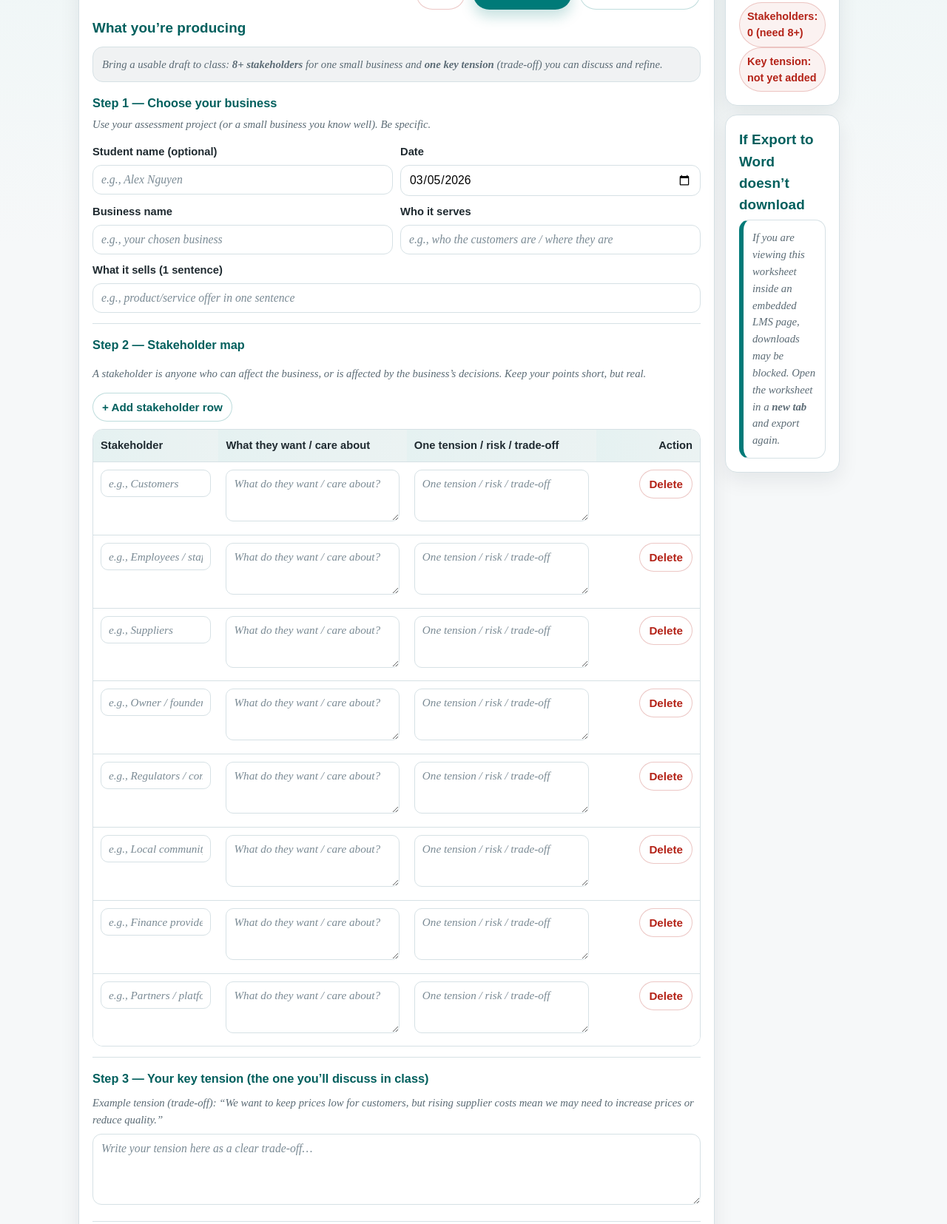
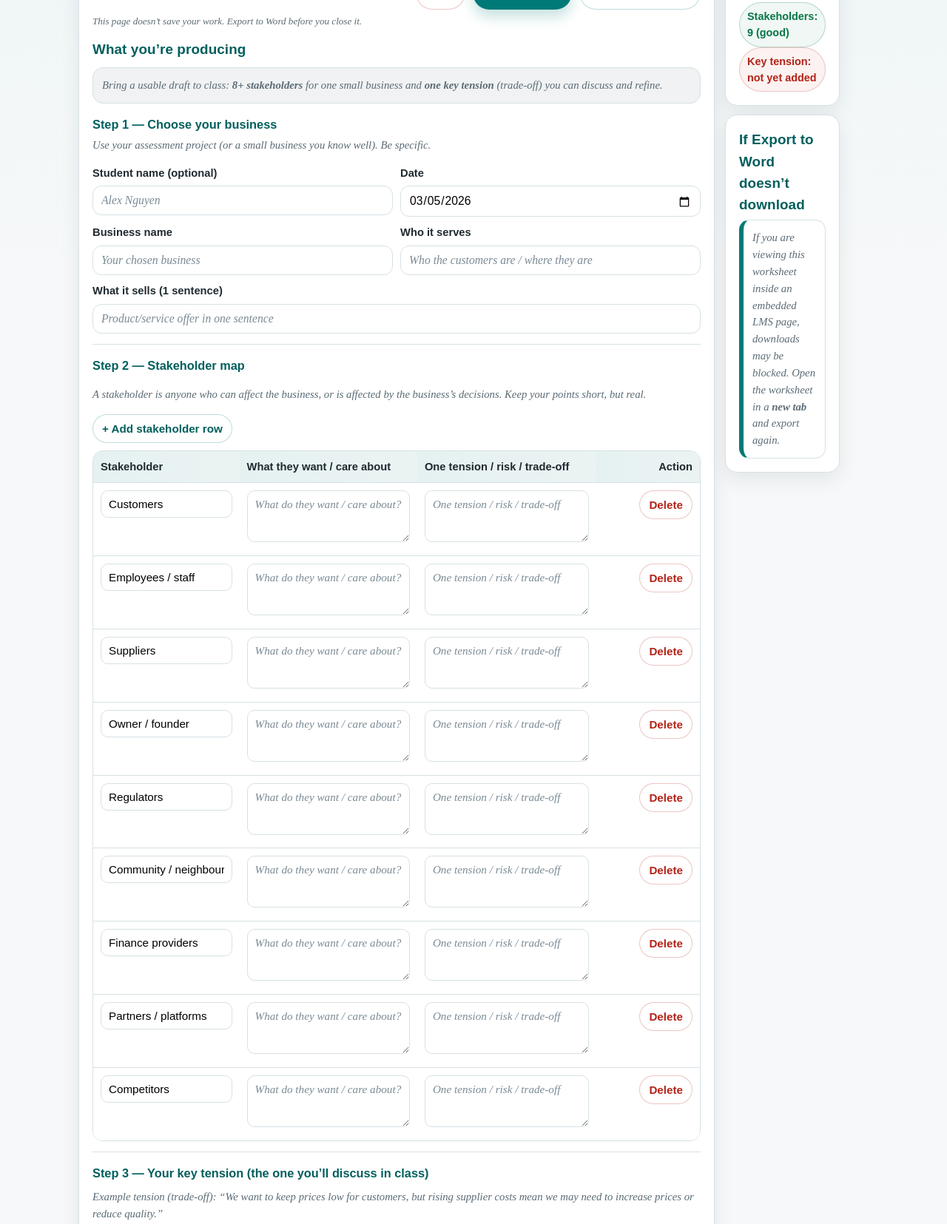
Before and after one commit to Deakin-MMM760/Week-1-Activity-1-Stakeholder-map, a plain HTML site: page index.html in a window 1280 px wide. Shown: the part 161-1816 px from the top of the page at 74% size. Drawn offline with Linux system fonts and the light colour scheme.

Commit message:
Update index.html

```diff
--- a/index.html
+++ b/index.html
@@ -117,7 +117,7 @@
       padding:18px;
     }
 
-    /* ✅ Section headings in Deakin colour */
+    /* Section headings in Deakin colour */
     .card h2, .card h3{
       color: var(--dk-teal-dark);
     }
@@ -149,7 +149,10 @@
       gap:10px;
       flex-wrap:wrap;
       justify-content:flex-end;
-      margin: 0 0 10px 0;
+      margin: 0 0 6px 0;
+    }
+    @media (max-width: 760px){
+      .button-row{justify-content:flex-start;}
     }
 
     label{
@@ -166,7 +169,6 @@
     }
     @media (max-width: 760px){
       .fields{grid-template-columns:1fr;}
-      .button-row{justify-content:flex-start;}
     }
 
     input[type="text"], input[type="date"], textarea{
@@ -320,16 +322,19 @@
     <div class="grid">
       <!-- Main form -->
       <section class="card" aria-label="Worksheet">
-        <!-- ✅ Buttons moved to the top of the form (all together) -->
+        <!-- Buttons at top (all together) -->
         <div class="button-row" role="group" aria-label="Worksheet actions">
           <button class="btn btn-danger" id="resetBtn" type="button">Reset</button>
           <button class="btn btn-primary" id="exportBtn" type="button">Export to Word</button>
           <a class="btn btn-ghost" href="javascript:window.print()" title="Print / Save as PDF">Print / Save as PDF</a>
         </div>
 
+        <!-- No-save reminder near buttons -->
+        <p class="prompt tiny" style="margin:0 0 12px 0;">
+          This page doesn’t save your work. Export to Word before you close it.
+        </p>
+
         <h2>What you’re producing</h2>
-
-        <!-- ✅ “What you’re producing” instructions in light grey box -->
         <div class="greybox">
           <p class="prompt small" style="margin:0;">
             Bring a usable draft to class: <strong>8+ stakeholders</strong> for one small business and
@@ -345,7 +350,7 @@
         <div class="fields">
           <div>
             <label for="studentName">Student name (optional)</label>
-            <input id="studentName" type="text" placeholder="e.g., Alex Nguyen" />
+            <input id="studentName" type="text" placeholder="Alex Nguyen" />
           </div>
           <div>
             <label for="workDate">Date</label>
@@ -356,17 +361,17 @@
         <div class="fields" style="margin-top:10px;">
           <div>
             <label for="bizName">Business name</label>
-            <input id="bizName" type="text" placeholder="e.g., your chosen business" />
+            <input id="bizName" type="text" placeholder="Your chosen business" />
           </div>
           <div>
             <label for="bizServes">Who it serves</label>
-            <input id="bizServes" type="text" placeholder="e.g., who the customers are / where they are" />
+            <input id="bizServes" type="text" placeholder="Who the customers are / where they are" />
           </div>
         </div>
 
         <div style="margin-top:10px;">
           <label for="bizSells">What it sells (1 sentence)</label>
-          <input id="bizSells" type="text" placeholder="e.g., product/service offer in one sentence" />
+          <input id="bizSells" type="text" placeholder="Product/service offer in one sentence" />
         </div>
 
         <div class="divider"></div>
@@ -385,9 +390,9 @@
           <table id="stakeTable">
             <thead>
               <tr>
-                <th style="width:22%;">Stakeholder</th>
-                <th style="width:35%;">What they want / care about</th>
-                <th style="width:35%;">One tension / risk / trade-off</th>
+                <th style="width:26%;">Stakeholder</th>
+                <th style="width:33%;">What they want / care about</th>
+                <th style="width:33%;">One tension / risk / trade-off</th>
                 <th style="width:8%; text-align:right;">Action</th>
               </tr>
             </thead>
@@ -398,12 +403,9 @@
         <div class="divider"></div>
 
         <h3>Step 3 — Your key tension (the one you’ll discuss in class)</h3>
-
-        <!-- ✅ Step 3 prompt changed to a worked example -->
         <p class="prompt small" style="margin:6px 0 8px 0;">
           Example tension (trade-off): “We want to keep prices low for customers, but rising supplier costs mean we may need to increase prices or reduce quality.”
         </p>
-
         <textarea id="keyTension" placeholder="Write your tension here as a clear trade-off…"></textarea>
 
         <div class="divider"></div>
@@ -436,20 +438,20 @@
   </main>
 
   <script>
-    // ---------- Setup ----------
-    // ✅ Unique stakeholder prompts per starter row (helps students think broadly)
-    const STAKEHOLDER_SUGGESTIONS = [
+    // Starter stakeholders are pre-filled so they export as part of the template (students can edit/replace)
+    const STAKEHOLDER_STARTERS = [
       "Customers",
       "Employees / staff",
       "Suppliers",
       "Owner / founder",
-      "Regulators / compliance bodies",
-      "Local community / neighbours",
-      "Finance providers (bank, lender, investor)",
-      "Partners / platforms / distributors"
+      "Regulators",
+      "Community / neighbours",
+      "Finance providers",
+      "Partners / platforms",
+      "Competitors"
     ];
 
-    const MIN_TEMPLATE_ROWS = 8; // Export pads to at least this many rows
+    const MIN_TEMPLATE_ROWS = 8; // Export pads to at least this many rows (if rows are deleted)
     const $ = (id) => document.getElementById(id);
 
     function safeText(v){ return (v ?? "").toString().trim(); }
@@ -463,14 +465,13 @@
         .replaceAll("'","&#039;");
     }
 
-    // ---------- Table rows ----------
-    function makeRow({ stakeholder="", wants="", tension="", stakeholderPlaceholder="" } = {}){
+    function makeRow({ stakeholder="", wants="", tension="", stakeholderPlaceholder="Edit if needed" } = {}){
       const tr = document.createElement("tr");
       tr.innerHTML = `
         <td class="cell-input">
           <input type="text"
                  value="${escapeHtml(stakeholder)}"
-                 placeholder="e.g., ${escapeHtml(stakeholderPlaceholder || "Stakeholder")}"
+                 placeholder="${escapeHtml(stakeholderPlaceholder)}"
                  data-field="stakeholder" />
         </td>
         <td class="cell-input">
@@ -498,8 +499,9 @@
     function renderStarterRows(){
       const tbody = $("stakeTbody");
       tbody.innerHTML = "";
-      STAKEHOLDER_SUGGESTIONS.forEach((sugg) => {
-        tbody.appendChild(makeRow({ stakeholder:"", wants:"", tension:"", stakeholderPlaceholder: sugg }));
+      STAKEHOLDER_STARTERS.forEach((starter) => {
+        // Pre-fill stakeholder value so it exports (and students can edit)
+        tbody.appendChild(makeRow({ stakeholder: starter, wants:"", tension:"", stakeholderPlaceholder: "Edit if needed" }));
       });
       updateBadges();
     }
@@ -509,7 +511,6 @@
       updateBadges();
     }
 
-    // ---------- Collect ----------
     function collectData(){
       const rows = [];
       $("stakeTbody").querySelectorAll("tr").forEach(tr => {
@@ -535,7 +536,6 @@
       };
     }
 
-    // ---------- Progress badges ----------
     function updateBadges(){
       const data = collectData();
       const count = (data.stakeholderRows || []).filter(r => safeText(r.stakeholder).length > 0).length;
@@ -560,7 +560,6 @@
       }
     }
 
-    // ---------- Reset ----------
     function resetAll(){
       if(!confirm("Reset this worksheet? This clears everything on the page.")) return;
       $("studentName").value = "";
@@ -629,7 +628,7 @@
       URL.revokeObjectURL(url);
     }
 
-    // ---------- Fallback export (.doc HTML) — exports FULL template ----------
+    // Fallback export (.doc HTML) — exports FULL template
     function exportAsDocHtml(data){
       const esc = (s) => String(s ?? "")
         .replaceAll("&","&amp;")
@@ -706,7 +705,7 @@
       downloadBlob(blob, `MMM760_W1_Template1_StakeholderMap_${safeBiz}.doc`);
     }
 
-    // ---------- Primary export (.docx) — exports FULL template + keeps writing space ----------
+    // Primary export (.docx) — exports FULL template + keeps writing space
     async function exportAsDocx(data){
       const { Document, Packer, Paragraph, TextRun, HeadingLevel, AlignmentType,
               Table, TableRow, TableCell, WidthType, ShadingType, BorderStyle, HeightRule } = window.docx;
@@ -879,7 +878,7 @@
       }
     }
 
-    // ---------- Init ----------
+    // Init
     window.addEventListener("DOMContentLoaded", () => {
       const d = new Date();
       $("workDate").value = d.toISOString().slice(0,10);
```
